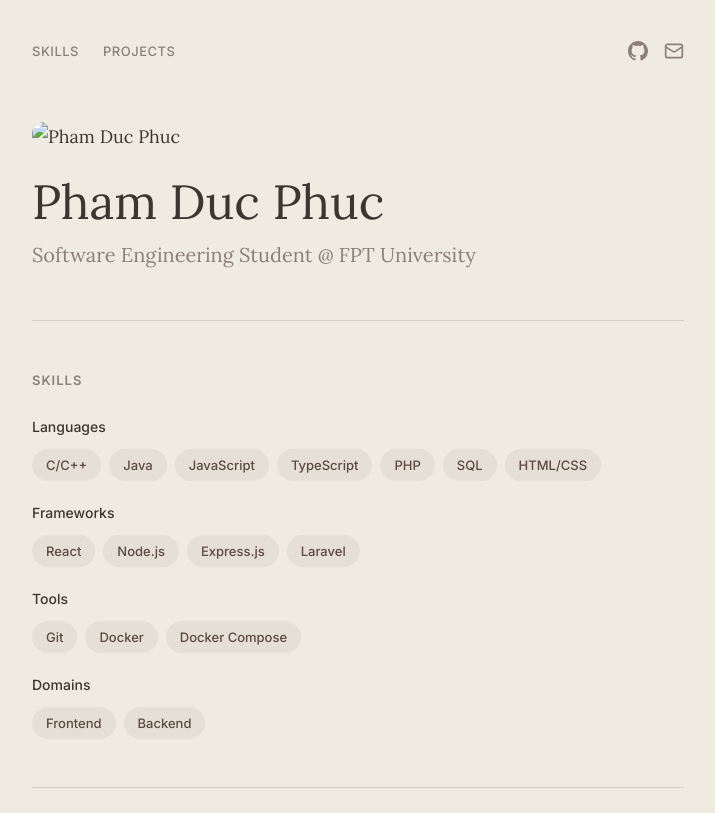
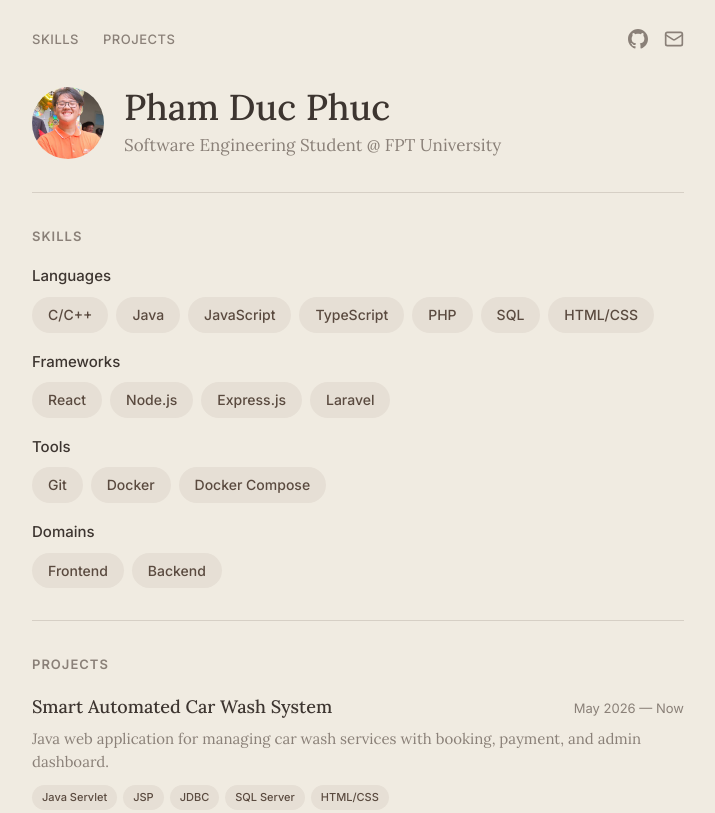
Before and after one commit to pd-phuc/FE-crew.portfolio, a plain HTML site: page index.html in a window 1280 px wide. Shown: the top 813 px of the page, without its empty margins (282-997 px from the left). Drawn offline with Linux system fonts and the light colour scheme.

Commit message:
style(layout): compact spacing and avatar

```diff
--- a/index.css
+++ b/index.css
@@ -61,7 +61,7 @@ a:hover {
     display: flex;
     justify-content: space-between;
     align-items: center;
-    padding: 40px 0 60px;
+    padding: 28px 0 36px;
 }
 
 .nav__links {
@@ -101,31 +101,37 @@ a:hover {
 }
 
 .hero {
-    padding-bottom: 48px;
+    padding-bottom: 32px;
     border-bottom: 1px solid var(--color-border);
-    margin-bottom: 48px;
+    margin-bottom: 32px;
+}
+
+.hero__row {
+    display: flex;
+    align-items: center;
+    gap: 20px;
 }
 
 .hero__avatar {
-    width: 64px;
-    height: 64px;
-    border-radius: 12px;
+    width: 72px;
+    height: 72px;
+    border-radius: 50%;
     object-fit: cover;
-    margin-bottom: 20px;
+    flex-shrink: 0;
 }
 
 .hero__name {
     font-family: var(--font-serif);
-    font-size: 48px;
-    font-weight: 400;
+    font-size: 36px;
+    font-weight: 500;
     line-height: 1.2;
-    margin-bottom: 8px;
+    margin-bottom: 2px;
     color: var(--color-text);
 }
 
 .hero__tagline {
     font-family: var(--font-serif);
-    font-size: 20px;
+    font-size: 17px;
     color: var(--color-text-muted);
     font-weight: 400;
 }
@@ -136,17 +142,17 @@ a:hover {
     font-weight: 600;
     letter-spacing: 1px;
     color: var(--color-text-muted);
-    margin-bottom: 24px;
+    margin-bottom: 16px;
 }
 
 .skills {
-    padding-bottom: 48px;
+    padding-bottom: 32px;
     border-bottom: 1px solid var(--color-border);
-    margin-bottom: 48px;
+    margin-bottom: 32px;
 }
 
 .skills__group {
-    margin-bottom: 20px;
+    margin-bottom: 16px;
 }
 
 .skills__group:last-child {
@@ -155,10 +161,10 @@ a:hover {
 
 .skills__category {
     font-family: var(--font-sans);
-    font-size: 14px;
+    font-size: 15px;
     font-weight: 500;
     color: var(--color-text);
-    margin-bottom: 10px;
+    margin-bottom: 8px;
 }
 
 .skills__pills {
@@ -169,11 +175,11 @@ a:hover {
 
 .pill {
     font-family: var(--font-sans);
-    font-size: 13px;
+    font-size: 14px;
     font-weight: 500;
     color: var(--color-pill-text);
     background-color: var(--color-pill-bg);
-    padding: 5px 14px;
+    padding: 6px 16px;
     border-radius: 20px;
     transition: background-color 0.2s ease, color 0.2s ease;
 }
@@ -184,12 +190,12 @@ a:hover {
 }
 
 .projects {
-    padding-bottom: 48px;
-    margin-bottom: 48px;
+    padding-bottom: 32px;
+    margin-bottom: 32px;
 }
 
 .project {
-    padding: 20px 0;
+    padding: 16px 0;
     border-bottom: 1px solid var(--color-border);
 }
 
--- a/index.html
+++ b/index.html
@@ -28,9 +28,13 @@
         </nav>
 
         <section class="hero" id="hero">
-            <img src="assets/avatar.jpg" alt="Pham Duc Phuc" class="hero__avatar">
-            <h1 class="hero__name">Pham Duc Phuc</h1>
-            <p class="hero__tagline">Software Engineering Student @ FPT University</p>
+            <div class="hero__row">
+                <img src="assets/avatar.jpg" alt="Pham Duc Phuc" class="hero__avatar">
+                <div class="hero__text">
+                    <h1 class="hero__name">Pham Duc Phuc</h1>
+                    <p class="hero__tagline">Software Engineering Student @ FPT University</p>
+                </div>
+            </div>
         </section>
 
         <section class="skills" id="skills">
```
Also changed, not shown: assets/avatar.jpg (added).
